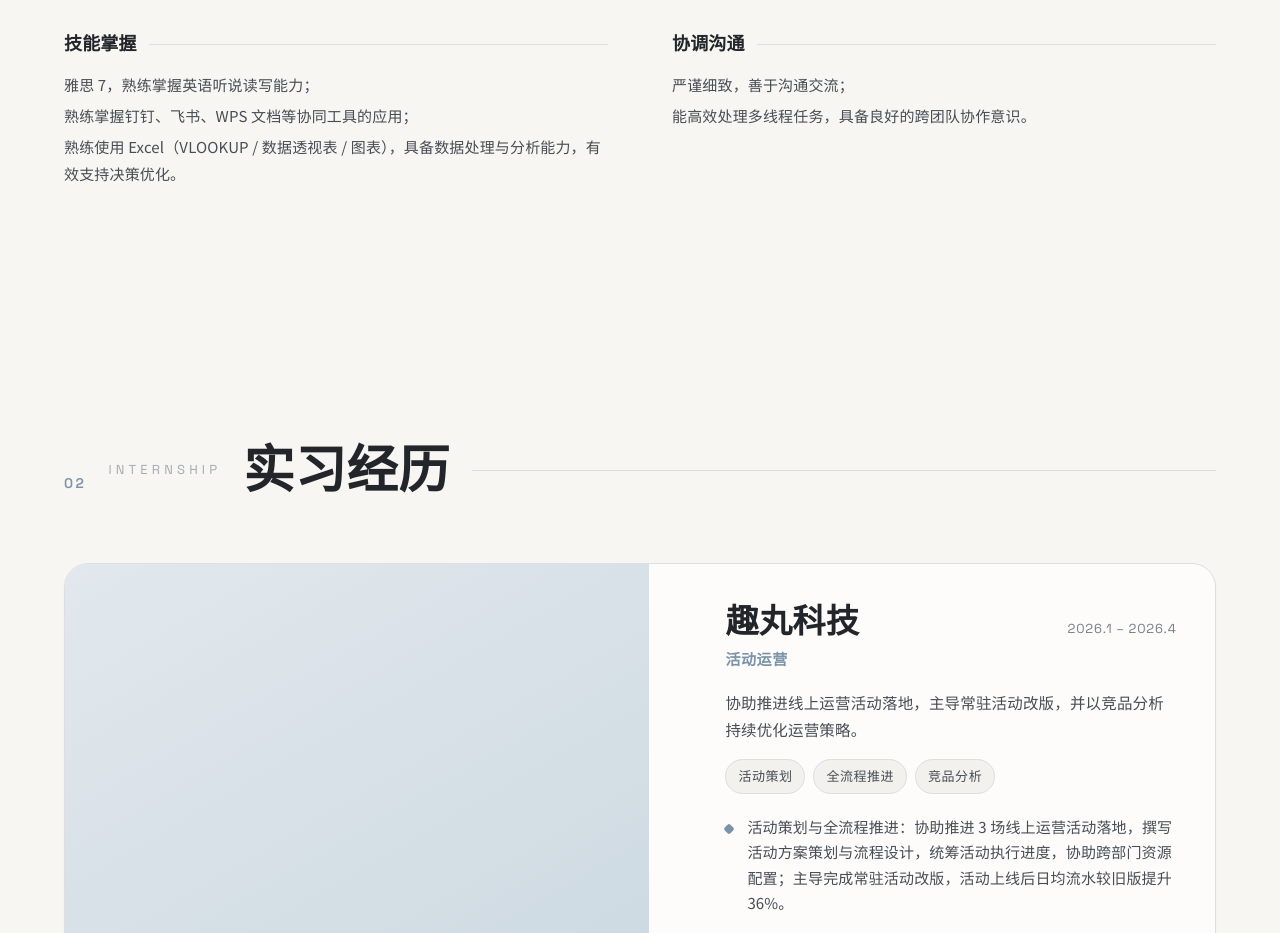
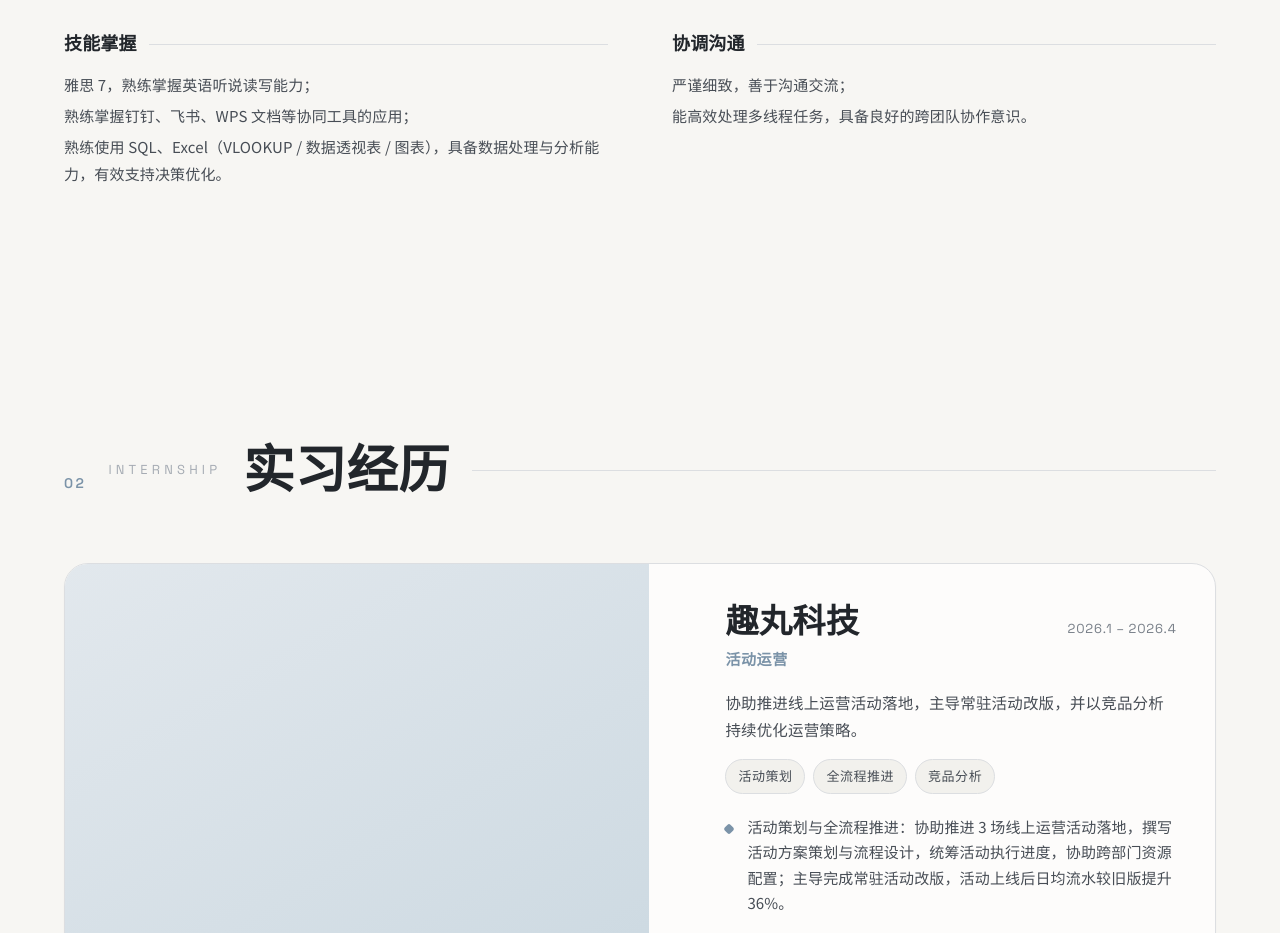
Before and after one commit to 321BUN/profolio2, a React (Vite) app: page / in a window 1280 px wide. Shown: the part 2120-3053 px from the top of the page. Built offline with nearby package versions, Linux system fonts and the light colour scheme.

Commit message:
Add files via upload

```diff
--- a/src/data/resume.js
+++ b/src/data/resume.js
@@ -227,7 +227,7 @@ export const skills = [
     lines: [
       '雅思 7，熟练掌握英语听说读写能力；',
       '熟练掌握钉钉、飞书、WPS 文档等协同工具的应用；',
-      '熟练使用 Excel（VLOOKUP / 数据透视表 / 图表），具备数据处理与分析能力，有效支持决策优化。',
+      '熟练使用 SQL、Excel（VLOOKUP / 数据透视表 / 图表），具备数据处理与分析能力，有效支持决策优化。',
     ],
   },
   {
```
